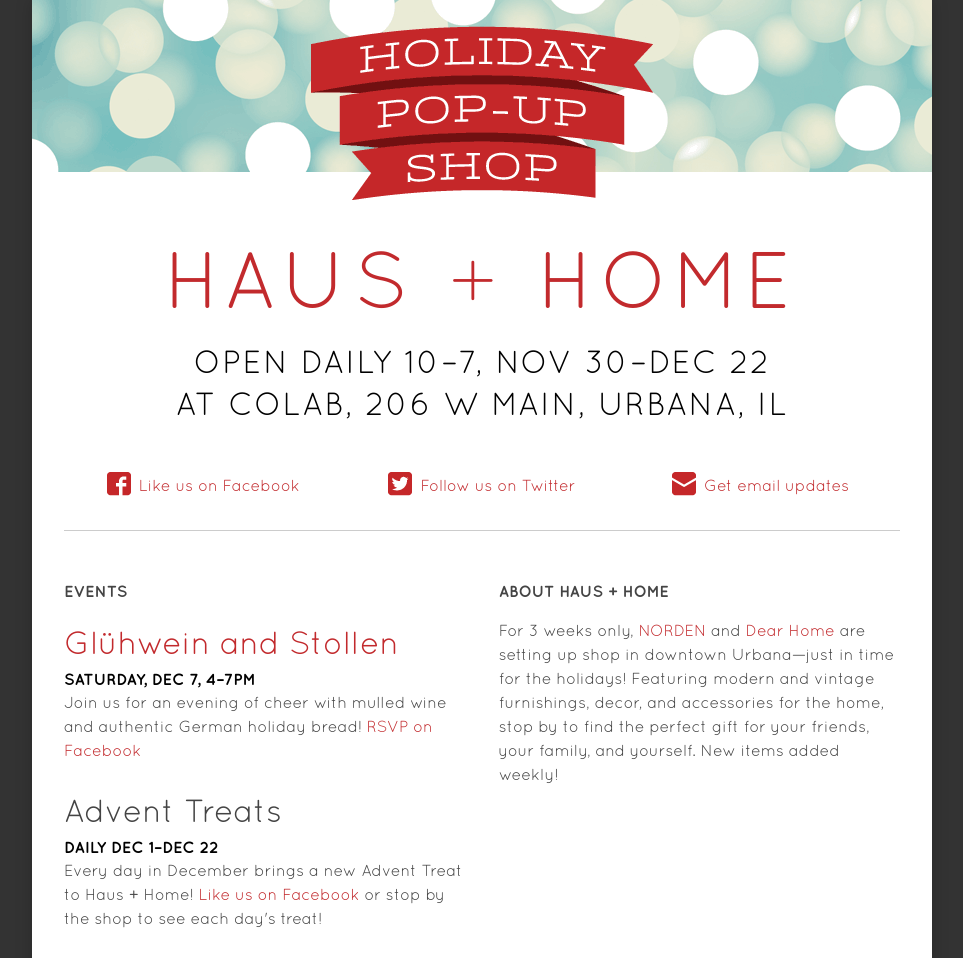
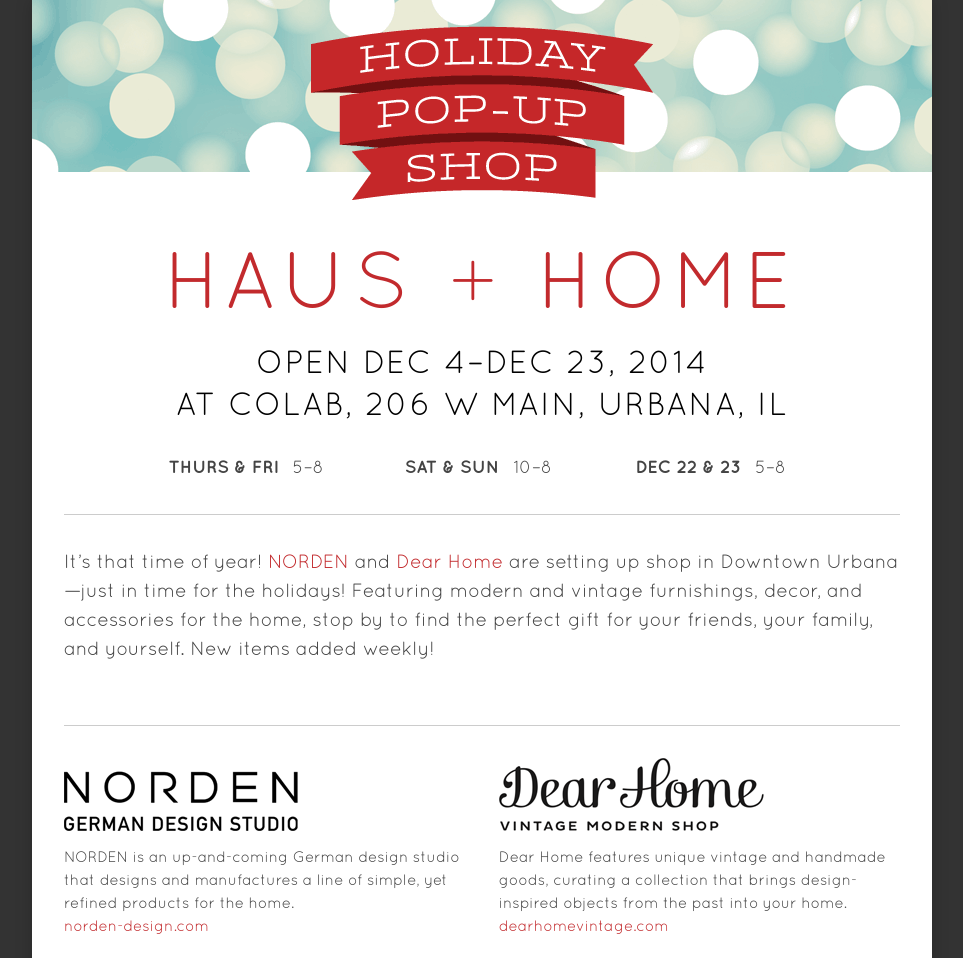
Before and after one commit to mattwondra/hausandhome, a plain HTML site: page index.html in a window 1280 px wide. Shown: the top 958 px of the page, without its empty margins (158-1121 px from the left). Drawn offline with Linux system fonts and the light colour scheme.

Commit message:
Update for 2014

```diff
--- a/css/main.css
+++ b/css/main.css
@@ -57,6 +57,10 @@ body {
 }
 p { margin: 0 0 1.5em; }
 
+strong {
+  font-family: 'quicksandbold', Helvetica Neue, Arial, Helvetica;
+  font-weight: normal;
+}
 
 h1 {
   font-size: 2.2em;
@@ -86,12 +90,29 @@ small { font-size: 0.8em; }
 
 img { display: block; max-width: 100%; }
 
-.content-wrap { margin: 0 1em; }
+
+
+.content-wrap { margin: 0 0.75em; }
 
 .shop-details {
   text-transform: uppercase;
   color: #000;
   line-height: 1.3;
+  margin-bottom: 1em;
+}
+
+.shop-hours {
+  text-transform: uppercase;
+  font-size: 0.9em;
+  margin: 0 auto 2em;
+}
+.shop-hours .col {
+  float: left;
+  width: 33%;
+  line-height: 1.25;
+}
+.shop-hours span {
+  display: block;
 }
 
 .social-sharing { margin-bottom: 1em; }
@@ -111,10 +132,30 @@ img { display: block; max-width: 100%; }
 .social-email a:before { background-position: -50% 0; }
 .social-twitter a:before { background-position: -100% 0; }
 
-.col-1-2, .col-2-2 { margin-bottom: 4em; }
+.col-1-2, .col-2-2 { margin-bottom: 2em; }
+.col-1-3 {
+  float: left;
+  width: 33.3%;
+}
+.col-2-3 {
+  float: left;
+  width: 66.6%;
+}
+
+.about p { margin-bottom: 2em; }
+.follow-along { margin-bottom: 1.5em; }
+.fb-box {
+  width: 190px;
+}
+.fb-box * {
+  width: 100% !important;
+}
+.fb-like-box {
+  margin: -9px 0 0 -10px;
+}
 
 .content, .partners { text-align: left; }
-.partners p { margin: 1em 0; }
+.partners p { margin: 1em 0; font-size: 0.95em; }
 
 .row {
   overflow: hidden;
@@ -141,7 +182,7 @@ hr {
   height: 1px;
   color: #ccc;
   background-color: #ccc;
-  margin: 0 0 3em;
+  margin: 0 0 2em;
 }
 
 @media screen and (min-width: 30em) {
@@ -152,18 +193,64 @@ hr {
     float: left;
     width: 50%;
   }
+
+  .shop-hours {
+    font-size: 1em;
+  }
+  .about {
+    float: left;
+    margin-right: 220px;
+  }
+  .follow-along {
+    float: left;
+    margin-left: -190px;
+    width: 190px;
+  }
 }
 
-@media screen and (min-width: 38em) {
+@media screen and (min-width: 40em) {
   h1 { font-size: 4em; }
   .shop-details { font-size: 1.66em}
   .content-wrap { margin: 0 2em; }
   .col-1-2, .col-2-2 { float: left; width: 48%; margin-bottom: 2em; }
   .col-2-2 { float: right; }
+  .shop-hours span {
+    display: inline-block;
+    margin-left: 0.5em;
+  }
+
+  .about {
+    font-size: 1.1em;
+    margin: 0 0 2em;
+    float: none;
+  }
+
+  .follow-along {
+    width: auto;
+    float: none;
+    margin: 0 auto 1.5em;
+    max-width: 40em;
+  }
+
+  .follow-along .col {
+    float: left;
+    width: 33.3%;
+  }
+  .fb-box {
+    margin: 0 auto;
+  }
+  .follow-along .col:first-child .fb-box {
+    margin: 0;
+  }
+  .follow-along .col:last-child .fb-box {
+    margin: 0 0 0 auto;
+  }
 }
 
 @media screen and (min-width: 45em) {
   h1 { font-size: 5em; }
   .shop-details { font-size: 2em; }
   .social-sharing .col { float: left; width: 33.33%; }
+  .shop-hours { font-size: 1.1em; max-width: 40em; }
+  .about { font-size: 1.2em; }
 }
--- a/index.html
+++ b/index.html
@@ -13,12 +13,25 @@
   <img src="images/header.png" alt="Holiday Pop-Up Shop" />
   <div class="content-wrap">
     <h1>Haus <span>+</span> Home</h1>
+
     <p class="shop-details">
-      Open daily 10–7, Nov 30–Dec 22<br />
+      Open Dec 4–Dec 23, 2014<br />
       At Colab, 206 W Main, Urbana, IL
     </p>
 
-    <div class="social-sharing row">
+    <div class="row shop-hours">
+      <div class="col">
+        <strong>Thurs &amp; Fri</strong> <span>5–8</span>
+      </div>
+      <div class="col">
+        <strong>Sat &amp; Sun</strong> <span>10–8</span>
+      </div>
+      <div class="col">
+        <strong>Dec 22 &amp; 23</strong> <span>5–8</span>
+      </div>
+    </div>
+
+    <!-- <div class="social-sharing row">
       <div class="col social-facebook">
         <a href="https://www.facebook.com/hausandhomepopup">Like us on Facebook</a>
       </div>
@@ -28,43 +41,36 @@
       <div class="col social-email">
         <a href="http://eepurl.com/I-Txb">Get email updates</a>
       </div>
-    </div>
+    </div> -->
 
     <hr />
 
     <div class="content row">
-      <div class="col-1-2 events">
-        <h2>Events</h2>
-        <!-- <h3 class="event-title"><a href="https://www.facebook.com/events/665811273451765/">Opening Party!</a></h3>
-        <h4 class="event-date">Friday, Nov 29, 6–10pm</h4>
+      <div class="about">
+        <!-- <h2>About Haus + Home</h2> -->
         <p>
-          Be one of the first to shop! Finish your Black Friday over a glass of wine and cupcakes from Cream &amp; Flutter. See you there!<br />
-          <a href="https://www.facebook.com/events/665811273451765/">RSVP on Facebook</a>
-        </p> -->
-
-        <h3 class="event-title"><a href="https://www.facebook.com/events/531156943647291/">Glühwein and Stollen</a></h3>
-        <h4 class="event-date">Saturday, Dec 7, 4–7pm</h4>
-        <p>
-
-          Join us for an evening of cheer with mulled wine and authentic German holiday bread!
-          <a href="https://www.facebook.com/events/531156943647291/">RSVP on Facebook</a>
-        </p>
-
-
-        <h3 class="event-title">Advent Treats</h3>
-        <h4 class="event-date">Daily Dec 1–Dec 22</h4>
-        <p>
-          Every day in December brings a new Advent Treat to Haus + Home! <a href="https://www.facebook.com/hausandhomepopup">Like us on Facebook</a> or stop by the shop to see each day's treat!
-        </p>
-
-
-      </div>
-      <div class="col-2-2 about">
-        <h2>About Haus + Home</h2>
-        <p>
-          For 3 weeks only, <a href="http://www.norden-design.com/">NORDEN</a> and <a href="http://dearhomevintage.com/">Dear Home</a> are setting up shop in downtown Urbana—just in time for the holidays! Featuring modern and vintage furnishings, decor, and accessories for the home, stop by to find the perfect gift for your friends, your family, and yourself. New items added weekly!
+          It’s that time of year! <a href="http://www.norden-design.com/">NORDEN</a> and <a href="http://dearhomevintage.com/">Dear Home</a> are setting up shop in Downtown Urbana—just in time for the holidays! Featuring modern and vintage furnishings, decor, and accessories for the home, stop by to find the perfect gift for your friends, your family, and yourself. New items added weekly!
         </p>
       </div>
+
+      <div class="row follow-along">
+        <div class="col">
+          <div class="fb-box">
+            <div class="fb-like-box" data-href="https://www.facebook.com/hausandhomepopup" data-colorscheme="light" data-show-faces="false" data-header="false" data-stream="false" data-show-border="false"></div>
+          </div>
+        </div>
+        <div class="col">
+          <div class="fb-box">
+            <div class="fb-like-box" data-href="https://www.facebook.com/GoNORDEN" data-colorscheme="light" data-show-faces="false" data-header="false" data-stream="false" data-show-border="false"></div>
+          </div>
+        </div>
+        <div class="col">
+          <div class="fb-box">
+            <div class="fb-like-box" data-href="https://www.facebook.com/dearhomevintage" data-colorscheme="light" data-show-faces="false" data-header="false" data-stream="false" data-show-border="false"></div>
+          </div>
+        </div>
+      </div>
+
     </div>
 
     <hr />
@@ -80,7 +86,7 @@
       <div class="col-2-2">
         <a href="http://dearhomevintage.com/"><img src="/images/dear-home-logo.png" alt="Dear Home Vintage Modern Shop" /></a>
         <p>
-          Dear Home scouts out unique and stylish vintage goods, curating a collection that brings design-inspired objects from the past into your home.<br />
+          Dear Home features unique vintage and handmade goods, curating a collection that brings design-inspired objects from the past into your home.<br />
           <a href="http://dearhomevintage.com/">dearhomevintage.com</a>
         </p>
       </div>
@@ -88,6 +94,15 @@
 
   </div>
   <img src="images/product-shot.jpg" alt="" />
+
+  <div id="fb-root"></div>
+  <script>(function(d, s, id) {
+    var js, fjs = d.getElementsByTagName(s)[0];
+    if (d.getElementById(id)) return;
+    js = d.createElement(s); js.id = id;
+    js.src = "//connect.facebook.net/en_US/sdk.js#xfbml=1&appId=136126853150105&version=v2.0";
+    fjs.parentNode.insertBefore(js, fjs);
+  }(document, 'script', 'facebook-jssdk'));</script>
 
   <script>
     (function(i,s,o,g,r,a,m){i['GoogleAnalyticsObject']=r;i[r]=i[r]||function(){
```
